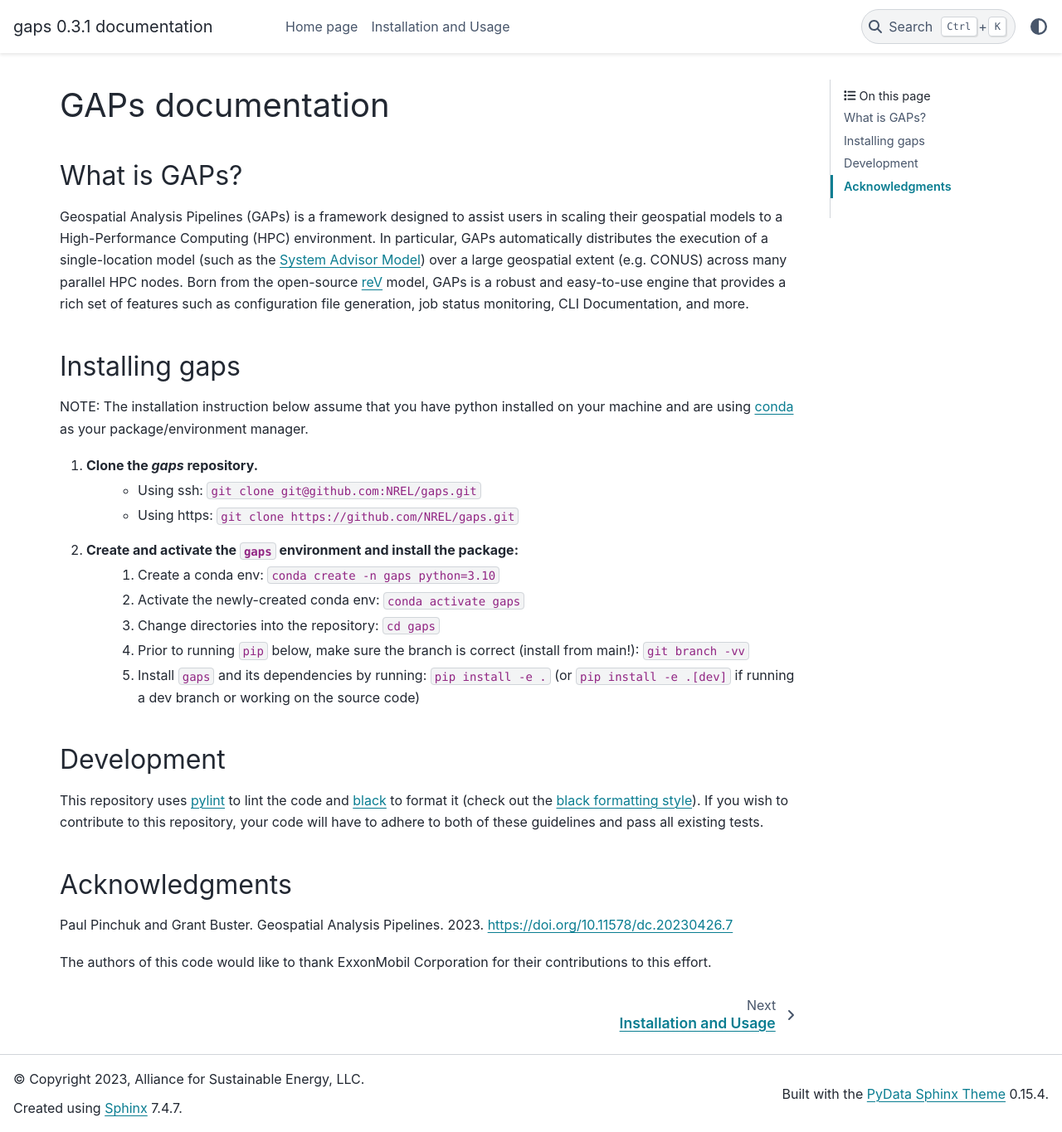
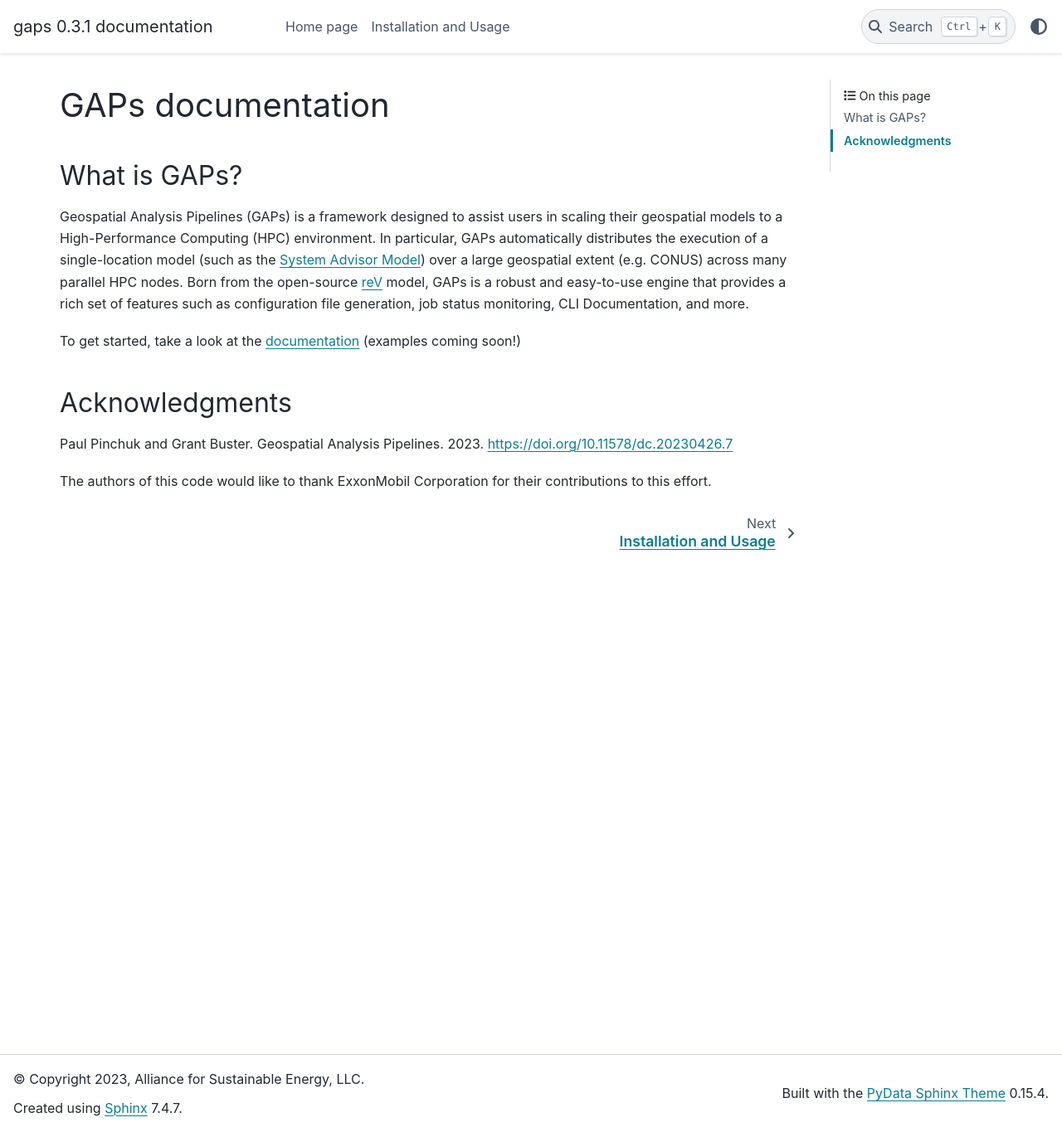
Before and after one commit to NREL/gaps, a Sphinx documentation site: the page built from docs/source/index.rst, in a window 1280 px wide and 1365 px high. Shown: the whole window at 83% size. Built offline with Sphinx 7.4.7 and the PyData theme 0.15.4, drawn with Linux system fonts in a browser that asks for light colours; pages that are not in the unit, such as notebooks, are missing from menus; some of the changed lines change nothing that is shown.

Commit message:
Added info on docs

```diff
--- a/README.rst
+++ b/README.rst
@@ -2,6 +2,8 @@
 Welcome to Geospatial Analysis Pipelines (GAPs)!
 ================================================
 
+.. image:: https://github.com/NREL/gaps/workflows/Documentation/badge.svg
+    :target: https://nrel.github.io/gaps/
 
 .. image:: https://github.com/NREL/gaps/workflows/Pytests/badge.svg
     :target: https://github.com/NREL/gaps/actions?query=workflow%3A%22Pytests%22
@@ -31,6 +33,9 @@
 robust and easy-to-use engine that provides a rich set of features
 such as configuration file generation, job status monitoring,
 CLI Documentation, and more.
+
+
+To get started, take a look at the `documentation <https://nrel.github.io/gaps/>`_ (examples coming soon!)
 
 
 Installing gaps
@@ -67,6 +72,8 @@
 
 Acknowledgments
 ===============
+.. inclusion-ack
+
 Paul Pinchuk and Grant Buster. Geospatial Analysis Pipelines. 2023. https://doi.org/10.11578/dc.20230426.7
 
 The authors of this code would like to thank ExxonMobil Corporation for their contributions to this effort.
--- a/docs/source/index.rst
+++ b/docs/source/index.rst
@@ -13,3 +13,11 @@
 
 .. include:: ../../README.rst
    :start-after: inclusion-intro
+   :end-before: Installing gaps
+
+
+Acknowledgments
+===============
+
+.. include:: ../../README.rst
+   :start-after: inclusion-ack
```
